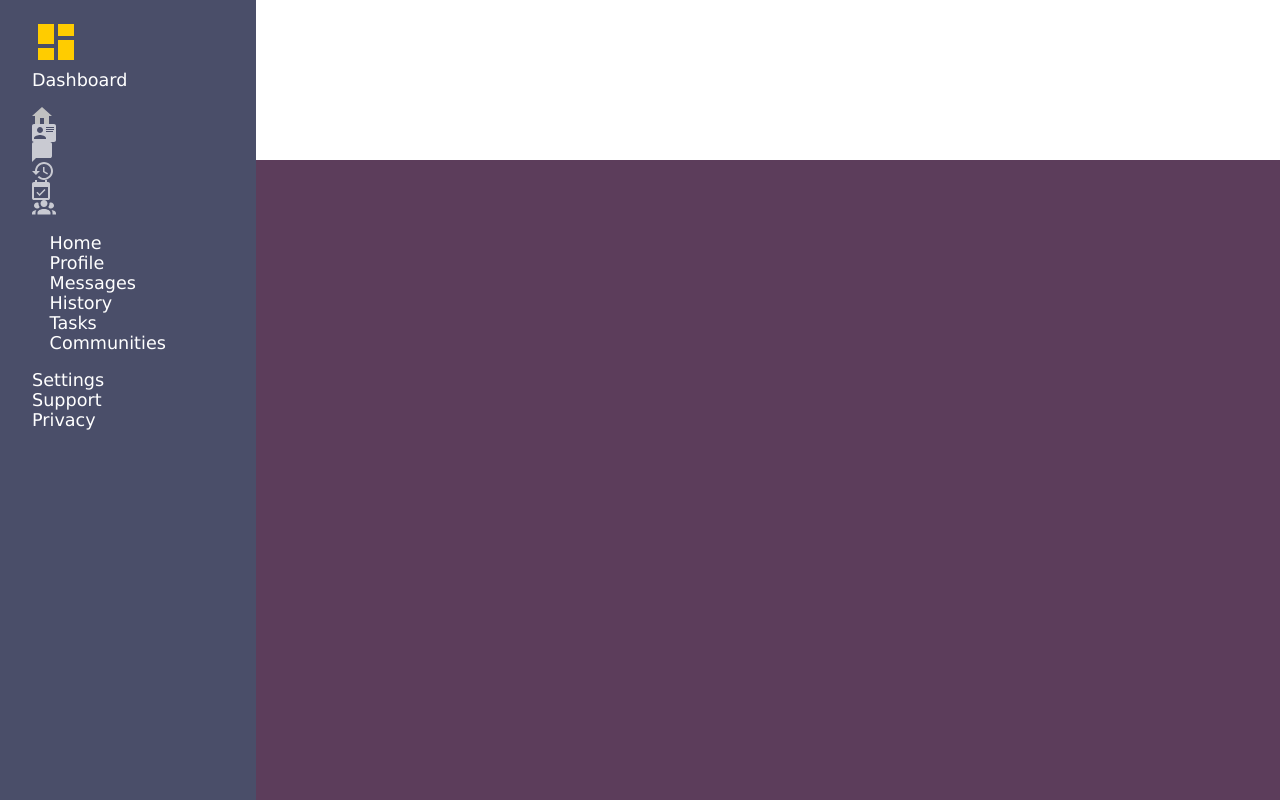
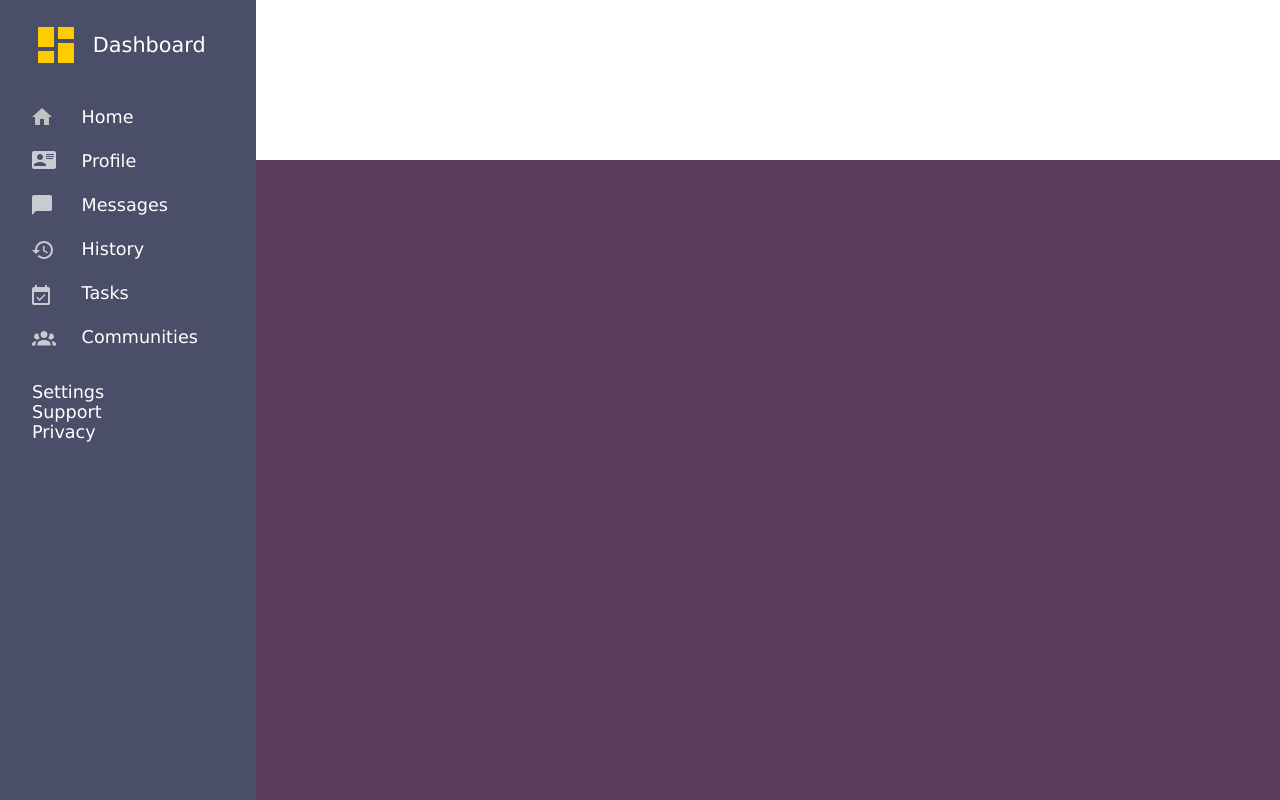
Before and after one commit to xvekii/admin-dashboard, a plain HTML site: page index.html in a window 1280 px wide. Drawn offline with Linux system fonts and the light colour scheme.

Commit message:
Edit styles for first-nav-section

```diff
--- a/styles.css
+++ b/styles.css
@@ -17,6 +17,14 @@ body {
   background-color: #FFFFFF;
 }
 
+.dashboard-logo {
+  display: flex;
+  justify-content: flex-start;
+  align-items: center;
+  gap: 0.8rem;
+  font-size: 1.3rem;
+}
+
 .nav-side {
   background-color: #4A4E69;
   color: #FFFFFF;
@@ -26,16 +34,27 @@ body {
   font-size: 1.1rem;
 }
 
+.first-nav-wrapper {
+  display: grid;
+  grid-template-columns: 2rem 1fr;
+}
 
-/* .first-nav-wrapper {
-  display: flex;
-  justify-content: center;
+.nav-icons {
+  display: grid;
+  grid-template-columns: 24px;
+  justify-items: start;
+  gap: 1.5rem;
   align-items: center;
-} */
+}
+
+.first-nav-section {
+  display: grid;
+  align-items: center;
+  gap: 1.5rem;
+}
 
 .first-nav-section a {
   padding-left: 1.1rem;
-
 }
 
 ul {
```
